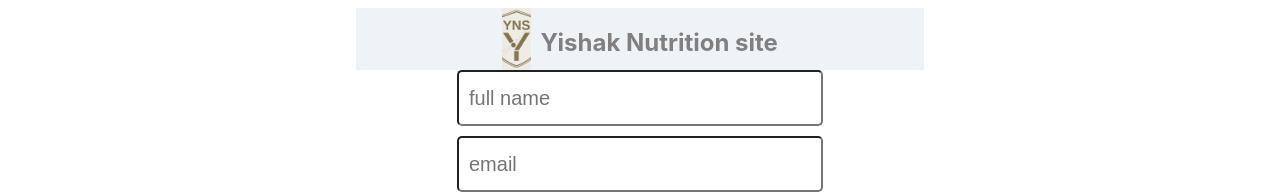
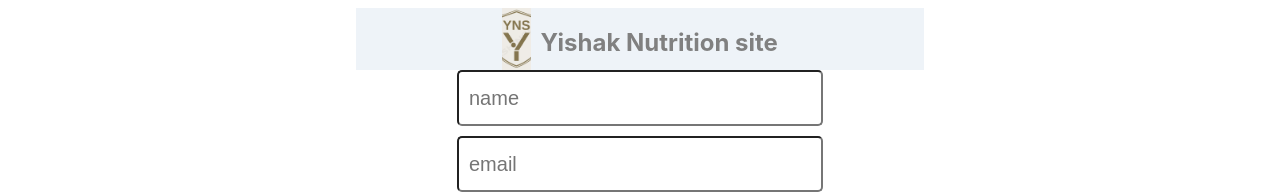
Before and after one commit to yeabtsega45/nutrition-site, a React (Create React App) app: page / in a window 1280 px wide. Shown: the part 1539-1733 px from the top of the page. Built offline with nearby package versions, Linux system fonts and the light colour scheme.

Commit message:
useState hook on login page

```diff
--- a/src/Login.js
+++ b/src/Login.js
@@ -1,19 +1,47 @@
 import React from "react";
 import "./Login.css";
 import logo from "./assets/logo2.png";
+import { useState } from "react";
 
 function Login() {
+  const [email, setEmail] = useState("");
+  const [password, setPassword] = useState("");
+  const [name, setName] = useState("");
+
+  function handleSubmit(e) {
+    e.preventDefault();
+  }
   return (
     <div className="login">
       <div className="header__title">
         <img src={logo} alt="logo" />
         <h2>Yishak Nutrition site</h2>
       </div>
-      <form>
-        <input placeholder="full name" type="text" />
-        <input placeholder="email" type="text" />
-        <input placeholder="password" type="password" />
-        <button>Sign In</button>
+      <form onSubmit={handleSubmit}>
+        <input
+          placeholder="name"
+          type="text"
+          value={name}
+          onChange={(e) => setName(e.target.value)}
+        />
+        <input
+          placeholder="email"
+          type="text"
+          value={email}
+          onChange={(e) => setEmail(e.target.value)}
+        />
+        <input
+          placeholder="password"
+          type="password"
+          value={password}
+          onChange={(e) => setPassword(e.target.value)}
+        />
+        <button
+          onClick={(e) => console.info({ name, email, password })}
+          type="submit"
+        >
+          Sign In
+        </button>
       </form>
       <p>Not a member?</p>
       <button>Register</button>
```
